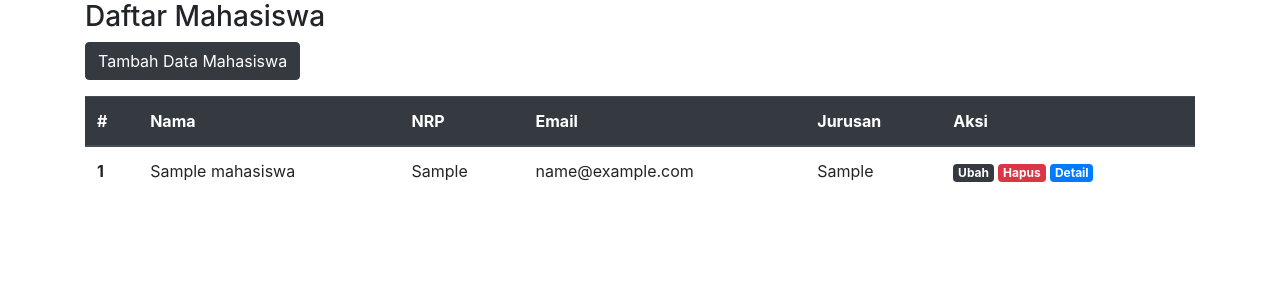
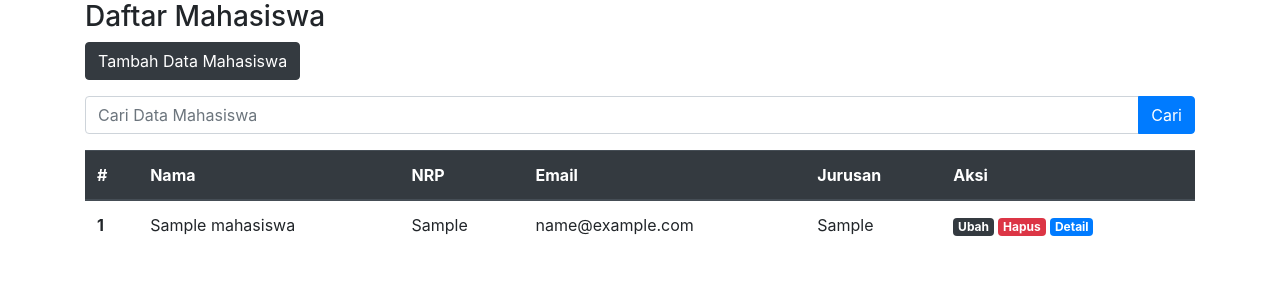
Before and after one commit to rasbulloe/rekwebTubes, a CodeIgniter app: page /codeigniter/mahasiswa in a window 1280 px wide. Shown: the part 56-356 px from the top of the page. Run offline with CodeIgniter, Linux system fonts and the light colour scheme; tables that the repository leaves empty or names only in its code hold one stand-in row (values such as "Sample post").

Commit message:
menambahkan fungsi search

```diff
--- a/application/controllers/Mahasiswa.php
+++ b/application/controllers/Mahasiswa.php
@@ -12,13 +12,16 @@
         public function index() {
 
             $data['judul'] = 'Daftar Mahasiswa';
+            $data['mahasiswa'] = $this->Mahasiswa_model->getAllMahasiswa();
+            if ($this->input->post('keyword')) {
+                $data['mahasiswa'] = $this->Mahasiswa_model->cariDataMahasiswa();
+            }
 
             $this->load->view('templates/header', $data);
+            $this->load->view('mahasiswa/index', $data);
             $this->load->view('templates/footer');
 
 
-            $data['mahasiswa'] = $this->Mahasiswa_model->getAllMahasiswa();
-            $this->load->view('mahasiswa/index', $data);
 
         }
 
@@ -75,6 +78,7 @@
                 $this->session->set_flashdata('flash', 'Diubah');
                 redirect('mahasiswa/index');
             }
+
         }
 
 
--- a/application/models/Mahasiswa_model.php
+++ b/application/models/Mahasiswa_model.php
@@ -39,5 +39,15 @@ class Mahasiswa_model extends CI_Model {
         $this->db->update('mahasiswa', $data);
     }
 
+public function cariDataMahasiswa() {
+    $keyword = $this->input->post('keyword', true);
+    $this->db->like('nama', $keyword);
+    $this->db->or_like('jurusan', $keyword);
+    $this->db->or_like('nrp', $keyword);
+    $this->db->or_like('email', $keyword);
+    return $this->db->get('mahasiswa')->result_array();
 
 }
+
+
+}
--- a/application/views/mahasiswa/index.php
+++ b/application/views/mahasiswa/index.php
@@ -17,7 +17,22 @@
         <div class="row">
             <div class="col">
                 <h3>Daftar Mahasiswa</h3>
+
     <a href="<?= base_url('mahasiswa/tambah'); ?>" class="btn btn-dark mb-3">Tambah Data Mahasiswa</a>
+
+<div class="row">
+  <div class="col md-6">
+    <form action="" method="post">
+        <div class="input-group mb-3">
+      <input type="text" class="form-control" placeholder="Cari Data Mahasiswa" name="keyword">
+      <div class="input-group-append">
+        <button class="btn btn-primary" type="submit">Cari</button>
+      </div>
+    </div>
+    </form>
+  </div>
+</div>
+
 
 <table class="table">
   <thead class="thead-dark">
@@ -48,6 +63,11 @@
 <?php endforeach; ?>
   </tbody>
 </table>
+<?php if (empty($mahasiswa)) : ?>
+                <div class="alert alert-danger" role="alert">
+                data mahasiswa tidak ditemukan
+                </div>
+              <?php endif; ?>
             </div>
         </div>
     </div>
--- a/application/views/mahasiswa/ubah.php
+++ b/application/views/mahasiswa/ubah.php
@@ -7,7 +7,7 @@
                 Ubah Data Mahasiswa
               </div>
               <div class="card-body">
-              <form method="post" action="<?= base_url('mahasiswa/tambah'); ?>">
+              <form method="post" action="<?= base_url('mahasiswa/ubah'); ?>">
               <input type="hidden" name="id" value="<?= $mahasiswa['id']; ?>">
                 <div class="form-group row">
                   <label for="nama" class="col-sm-2 col-form-label col-form-label-sm">Nama</label>
```
